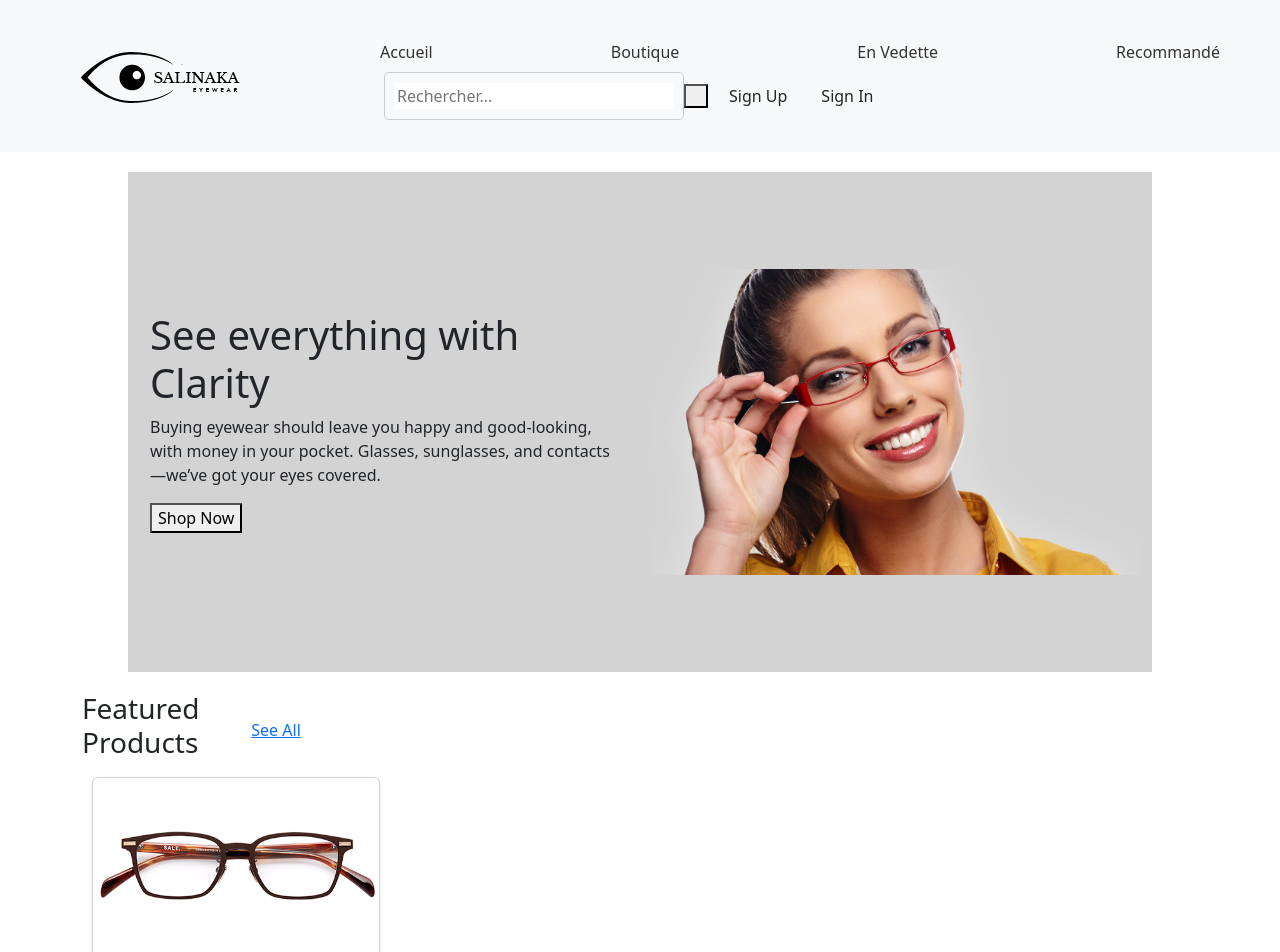
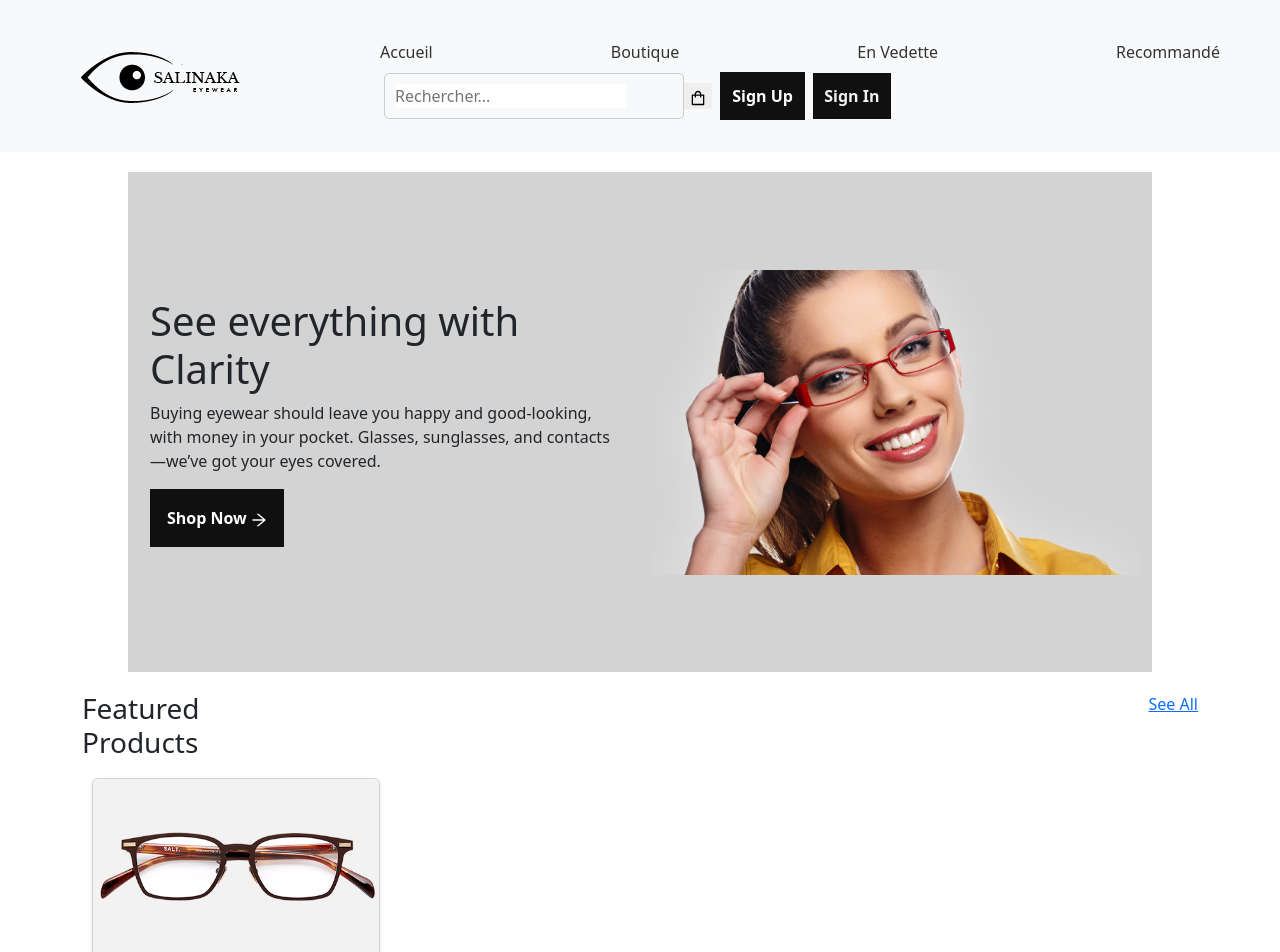
Before and after one commit to LAU-MG/Glasses, a Next.js app: page / in a window 1280 px wide. Shown: the top 952 px of the page. Built offline with nearby package versions, Linux system fonts and the light colour scheme.

Commit message:
forgotten modifications

```diff
--- a/pages/Navigation.js
+++ b/pages/Navigation.js
@@ -32,10 +32,13 @@ function Navigation() {
       <div className="d-flex justify-content-end">
         <Nav.Item>
           <div className="d-inline-flex align-items-center">
-            <SearchBar />
+          <div className="d-flex justify-content-end ml-auto">
+        <SearchBar />
+        </div>
+
             <ShoppingBasket />
-            <button className="btn btn-up mx-2">Sign Up</button>
-            <button className="btn btn-in">Sign In</button>
+            <button className="btn-btn-up mx-2">Sign Up</button>
+            <button className="btn-btn-in">Sign In</button>
           </div>
         </Nav.Item>
       </div>
--- a/pages/ShoppingBasket.js
+++ b/pages/ShoppingBasket.js
@@ -3,7 +3,8 @@ import '../public/ShoppingBasket.css';
 
 function SearchBar() {
   return (
-    <button className="shopping-basket-icon">
+    <button className="shopping-basket-icon ml-5">
+      <svg viewBox="64 64 896 896" focusable="false" data-icon="shopping" width="1em" height="1em" fill="currentColor" aria-hidden="true"><path d="M832 312H696v-16c0-101.6-82.4-184-184-184s-184 82.4-184 184v16H192c-17.7 0-32 14.3-32 32v536c0 17.7 14.3 32 32 32h640c17.7 0 32-14.3 32-32V344c0-17.7-14.3-32-32-32zm-432-16c0-61.9 50.1-112 112-112s112 50.1 112 112v16H400v-16zm392 544H232V384h96v88c0 4.4 3.6 8 8 8h56c4.4 0 8-3.6 8-8v-88h224v88c0 4.4 3.6 8 8 8h56c4.4 0 8-3.6 8-8v-88h96v456z"></path></svg>
     </button>
   );
 }
--- a/pages/index.js
+++ b/pages/index.js
@@ -32,7 +32,7 @@ function App() {
                   <h1>See everything with Clarity</h1>
                   <p>Buying eyewear should leave you happy and good-looking, with money in your pocket. Glasses, sunglasses, and contacts—we’ve got your eyes covered.</p>
                   <Link href="/Shop">
-                    <button className="shop-now-btn">Shop Now <i className="ri-arrow-right-s-line"></i></button>
+                    <button className="shop-now-btn">Shop Now <i className="ri-arrow-right-s-line"><span role="img" aria-label="arrow-right" class="anticon anticon-arrow-right"><svg viewBox="64 64 896 896" focusable="false" data-icon="arrow-right" width="1em" height="1em" fill="currentColor" aria-hidden="true"><path d="M869 487.8L491.2 159.9c-2.9-2.5-6.6-3.9-10.5-3.9h-88.5c-7.4 0-10.8 9.2-5.2 14l350.2 304H152c-4.4 0-8 3.6-8 8v60c0 4.4 3.6 8 8 8h585.1L386.9 854c-5.6 4.9-2.2 14 5.2 14h91.5c1.9 0 3.8-.7 5.2-2L869 536.2a32.07 32.07 0 000-48.4z"></path></svg></span></i></button>
                   </Link>
                 </div>
               </div>
@@ -46,14 +46,16 @@ function App() {
       <div className="features-container container">
       <div className="features">
   <div className="row align-items-center">
-            <div className="col-md-6">
+    <div className="col-md-8 d-flex justify-content-end">
       <h3>Featured Products</h3>
     </div>
-            <div className="col-md-6 text-right">
+
+  </div>
+     <div className="col-md-6 d-flex justify-content-end">
       <a href="#">See All</a>
     </div>
 </div>
-        </div>
+
         <div className="row">
           <div className="col-md-4">
             <ProductCard
@@ -68,12 +70,13 @@ function App() {
       <div className="features-container container">
       <div className="features">
   <div className="row align-items-center">
-            <div className="col-md-6">
+    <div className="col-md-8 d-flex justify-content-end">
       <h3>Recommended Products</h3>
     </div>
-            <div className="col-md-6 text-right">
+
+  </div>
+     <div className="col-md-6 d-flex justify-content-end">
       <a href="#">See All</a>
-            </div>
     </div>
 </div>
         <div className="row">
--- a/public/Card.css
+++ b/public/Card.css
@@ -31,6 +31,10 @@
   margin-top: 10px;
   color: #666;
 }
+.card-img-top {
+  background-color: #f2f2f2;
+}
+
 /*SHOP*/
 .shop-products {
   display: grid;
--- a/public/Navigation.css
+++ b/public/Navigation.css
@@ -26,12 +26,27 @@
 .search-product {
   display: flex;
   align-items: center;
-  margin-left: auto; /* Déplace SearchBar et ShoppingBasket vers la droite */
+  margin-left: auto;
 }
 
-/* Réduit la marge à droite du composant Navigation */
+.btn-btn-up{
+  background: #101010;
+    padding: 0.7rem;
+    border: 1px solid #101010;
+    color: #fff;
+    font-weight: bold;
+}
+
+.btn-btn-in{
+  background: #101010;
+  padding: 0.7rem;
+  border: none;
+  color: #f2f2f2;
+  font-weight: bold;
+}
+
 .col-md-6.text-center {
-  margin-right: -15px; /* Ajustez la valeur selon vos besoins */
+  margin-right: -15px;
 }
 
 .search-icon {
--- a/public/SearchBar.css
+++ b/public/SearchBar.css
@@ -9,9 +9,10 @@
 }
 
 .search-bar input[type="text"] {
-  flex: 1;
   border: none;
   outline: none;
+  background-color: white;
+  padding: 0;
 }
 
 .search-bar i {
--- a/public/ShoppingBasket.css
+++ b/public/ShoppingBasket.css
@@ -1,3 +1,4 @@
 .shopping-basket-icon{
-padding: 10px;
+border: none;
+
 }
--- a/public/styles.css
+++ b/public/styles.css
@@ -1,30 +1,3 @@
-/*HEADER*/
-.row {
-  display: flex;
-  align-items: center;
-}
-
-.right-items {
-  display: flex;
-  align-items: center;
-}
-
-.logo {
-  margin: 10px;
-  max-width: 100%;
-}
-
-.sign-up {
-  margin-left: 10px;
-  margin-right: 5px;
-  padding: 5px;
-}
-
-.sign-in {
-  margin: 5px;
-  padding: 5px;
-}
-
 /*HERO-SECTION*/
 .hero-section {
   display: flex;
@@ -61,7 +34,17 @@
 .women-glasses {
   max-width: 100%;
   height: auto;
+  object-fit: cover;
 }
+ .shop-now-btn{
+  background: #101010;
+    padding: 1rem;
+    border: 1px solid #101010;
+    color: #fff;
+    font-weight: bold;
+ }
+
+
 /*FEATURES PRODUCTS*/
 .features-container {
   display: flex;
@@ -103,8 +86,8 @@
   max-width: 100%;
   height: auto;
 }
-/*RECOMMENDED
- */
+
+/*RECOMMENDED*/
 .recommended-container {
   display: flex;
   flex-direction: column;
@@ -141,10 +124,12 @@
   flex-wrap: wrap;
   margin-top: 20px;
 }
+
 .women-happy-glasses {
   max-width: 100%;
   height: 80%;
 }
+
 /*SHOP*/
 
 .ProductCard {
```
Lines whose indentation alone changed are shown as unchanged.
